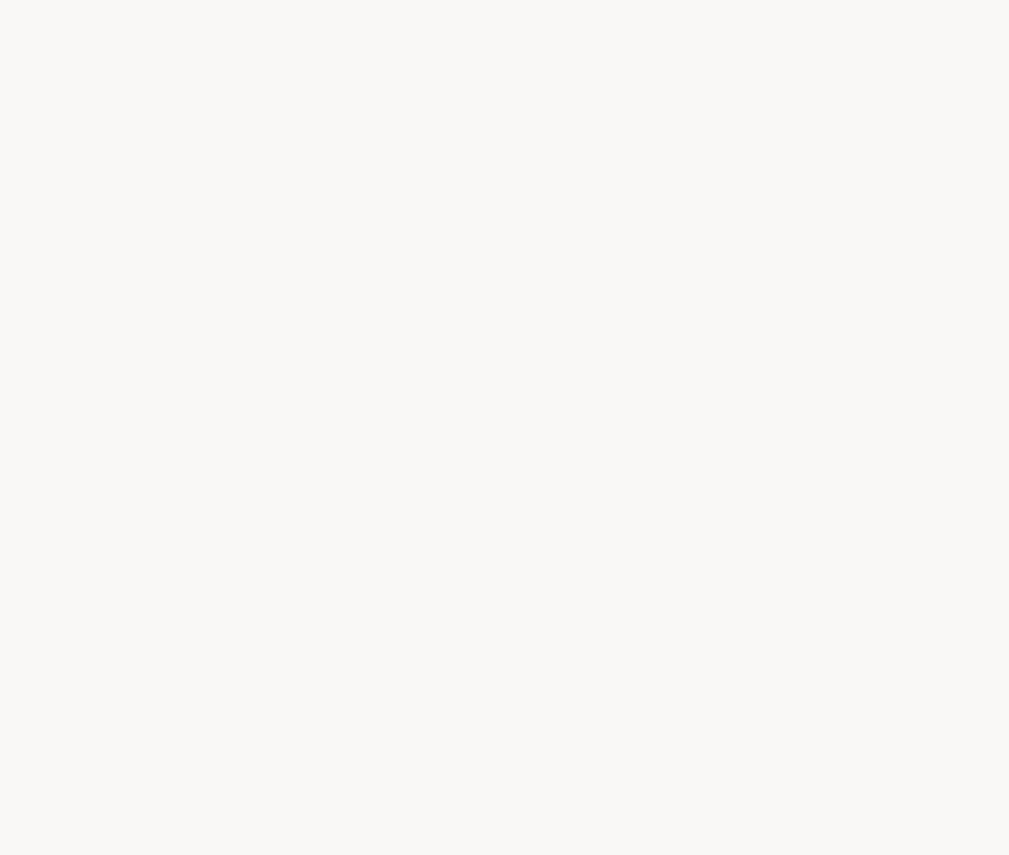
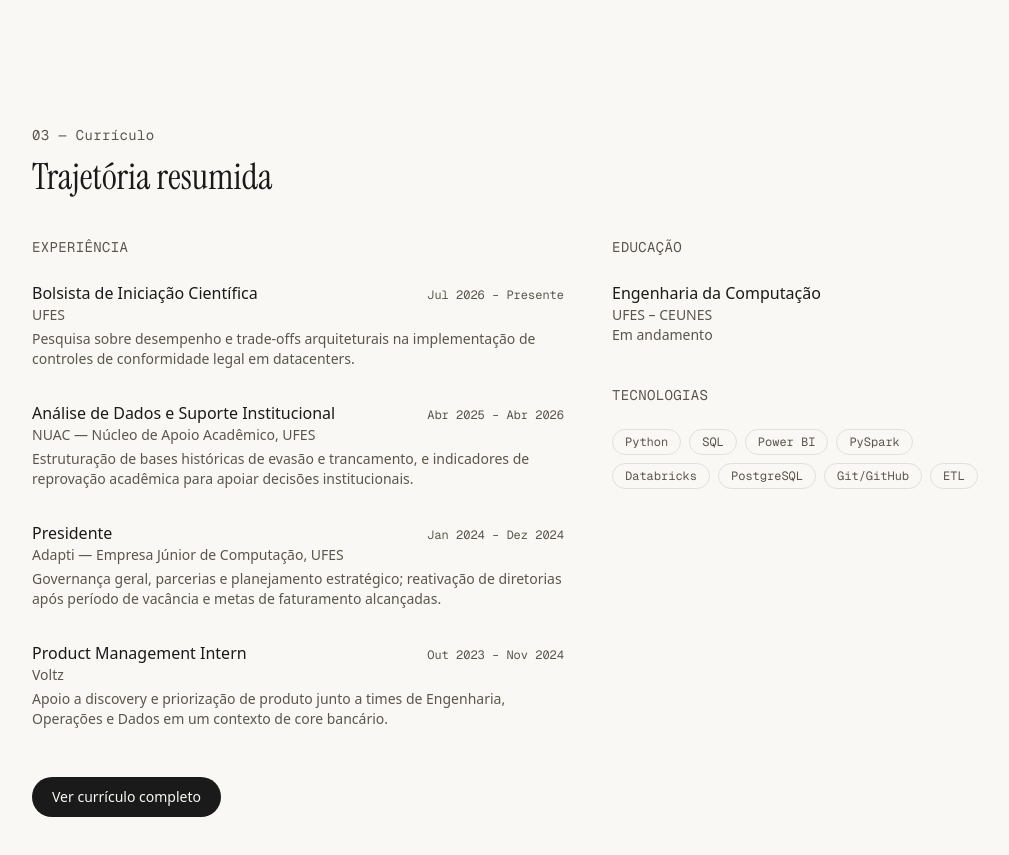
Before and after one commit to GabyyRD/portfolio, a Next.js app: page / in a window 1280 px wide. Shown: the part 2420-3275 px from the top of the page, without its empty margins (128-1137 px from the left). Before the commit the page ends 1901 px from the top, so only its background shows below. Built offline with nearby package versions, Linux system fonts and the light colour scheme.

Commit message:
feat: adiciona secoes Sobre e Curriculo resumido

```diff
--- a/src/app/page.tsx
+++ b/src/app/page.tsx
@@ -1,6 +1,8 @@
 import { Header } from "@/components/layout/Header";
 import { Hero } from "@/components/sections/Hero";
 import { Projects } from "@/components/sections/Projects";
+import { About } from "@/components/sections/About";
+import { Resume } from "@/components/sections/Resume";
 
 export default function Home() {
   return (
@@ -9,6 +11,8 @@ export default function Home() {
       <main>
         <Hero />
         <Projects />
+        <About />
+        <Resume />
       </main>
     </>
   );
--- /dev/null
+++ b/src/components/sections/About.tsx
@@ -0,0 +1,10 @@
+import { Section } from "@/components/ui/Section";
+import { site } from "@/data/site";
+
+export function About() {
+  return (
+    <Section id="sobre" eyebrow="02 — Sobre" title="Quem eu sou">
+      <p className="max-w-2xl text-lg text-ink-soft">{site.about}</p>
+    </Section>
+  );
+}
--- /dev/null
+++ b/src/components/sections/Resume.tsx
@@ -0,0 +1,59 @@
+import { Section } from "@/components/ui/Section";
+import { Button } from "@/components/ui/Button";
+import { Tag } from "@/components/ui/Tag";
+import { experience, education, technologies } from "@/data/resume";
+import { site } from "@/data/site";
+
+export function Resume() {
+  return (
+    <Section id="curriculo" eyebrow="03 — Currículo" title="Trajetória resumida">
+      <div className="grid gap-12 md:grid-cols-[1.4fr_1fr]">
+        <div>
+          <h3 className="mb-6 font-mono text-sm uppercase tracking-wide text-ink-soft">
+            Experiência
+          </h3>
+          <ul className="flex flex-col gap-8">
+            {experience.map((exp) => (
+              <li key={`${exp.place}-${exp.period}`}>
+                <div className="flex flex-col gap-1 sm:flex-row sm:items-baseline sm:justify-between">
+                  <p className="font-medium text-ink">{exp.role}</p>
+                  <p className="font-mono text-xs text-ink-soft">{exp.period}</p>
+                </div>
+                <p className="text-sm text-ink-soft">{exp.place}</p>
+                <p className="mt-1 text-sm text-ink-soft">{exp.description}</p>
+              </li>
+            ))}
+          </ul>
+        </div>
+
+        <div className="flex flex-col gap-10">
+          <div>
+            <h3 className="mb-6 font-mono text-sm uppercase tracking-wide text-ink-soft">
+              Educação
+            </h3>
+            <p className="font-medium text-ink">{education.degree}</p>
+            <p className="text-sm text-ink-soft">{education.institution}</p>
+            <p className="text-sm text-ink-soft">{education.status}</p>
+          </div>
+
+          <div>
+            <h3 className="mb-6 font-mono text-sm uppercase tracking-wide text-ink-soft">
+              Tecnologias
+            </h3>
+            <div className="flex flex-wrap gap-2">
+              {technologies.map((tech) => (
+                <Tag key={tech}>{tech}</Tag>
+              ))}
+            </div>
+          </div>
+        </div>
+      </div>
+
+      <div className="mt-12">
+        <Button href={site.resumeUrl} variant="primary" external>
+          Ver currículo completo
+        </Button>
+      </div>
+    </Section>
+  );
+}
--- /dev/null
+++ b/src/data/resume.ts
@@ -0,0 +1,49 @@
+import { Experience } from "@/types";
+
+export const experience: Experience[] = [
+  {
+    role: "Bolsista de Iniciação Científica",
+    place: "UFES",
+    period: "Jul 2026 – Presente",
+    description:
+      "Pesquisa sobre desempenho e trade-offs arquiteturais na implementação de controles de conformidade legal em datacenters.",
+  },
+  {
+    role: "Análise de Dados e Suporte Institucional",
+    place: "NUAC — Núcleo de Apoio Acadêmico, UFES",
+    period: "Abr 2025 – Abr 2026",
+    description:
+      "Estruturação de bases históricas de evasão e trancamento, e indicadores de reprovação acadêmica para apoiar decisões institucionais.",
+  },
+  {
+    role: "Presidente",
+    place: "Adapti — Empresa Júnior de Computação, UFES",
+    period: "Jan 2024 – Dez 2024",
+    description:
+      "Governança geral, parcerias e planejamento estratégico; reativação de diretorias após período de vacância e metas de faturamento alcançadas.",
+  },
+  {
+    role: "Product Management Intern",
+    place: "Voltz",
+    period: "Out 2023 – Nov 2024",
+    description:
+      "Apoio a discovery e priorização de produto junto a times de Engenharia, Operações e Dados em um contexto de core bancário.",
+  },
+];
+
+export const education = {
+  degree: "Engenharia da Computação",
+  institution: "UFES – CEUNES",
+  status: "Em andamento",
+};
+
+export const technologies = [
+  "Python",
+  "SQL",
+  "Power BI",
+  "PySpark",
+  "Databricks",
+  "PostgreSQL",
+  "Git/GitHub",
+  "ETL",
+];
--- a/src/data/site.ts
+++ b/src/data/site.ts
@@ -4,6 +4,8 @@ export const site = {
   focus: "Dados • BI • Engenharia de Dados",
   tagline:
     "Gosto de transformar dados brutos em informação clara o bastante para apoiar uma decisão.",
+  about:
+    "Sou estudante de Engenharia da Computação na UFES, com experiência prática em análise de dados aplicada ao contexto acadêmico e institucional — transformando bases de dados em informação que apoia decisões. Também passei por uma empresa de tecnologia como Product Management Intern, atuando ao lado de times de Engenharia, Operações e Dados. Hoje direciono meus estudos para Análise de Dados e Engenharia de Dados, aprofundando Python, SQL, estatística, bancos de dados e automação.",
   institution: "UFES, São Mateus – ES",
   email: "gabriellyrodionisio@gmail.com",
   github: "https://github.com/GabyyRD",
```
Also changed, not shown: src/types/index.ts (+7 -0 lines).
